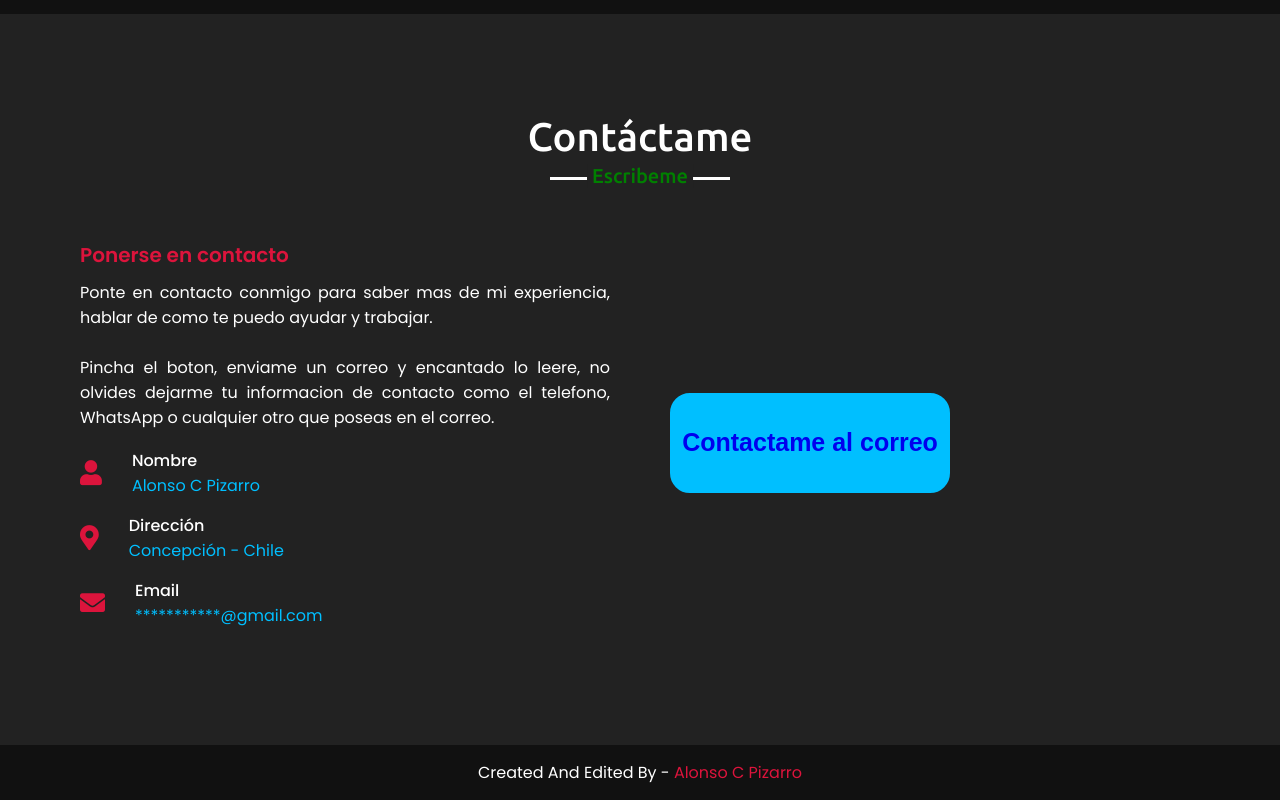
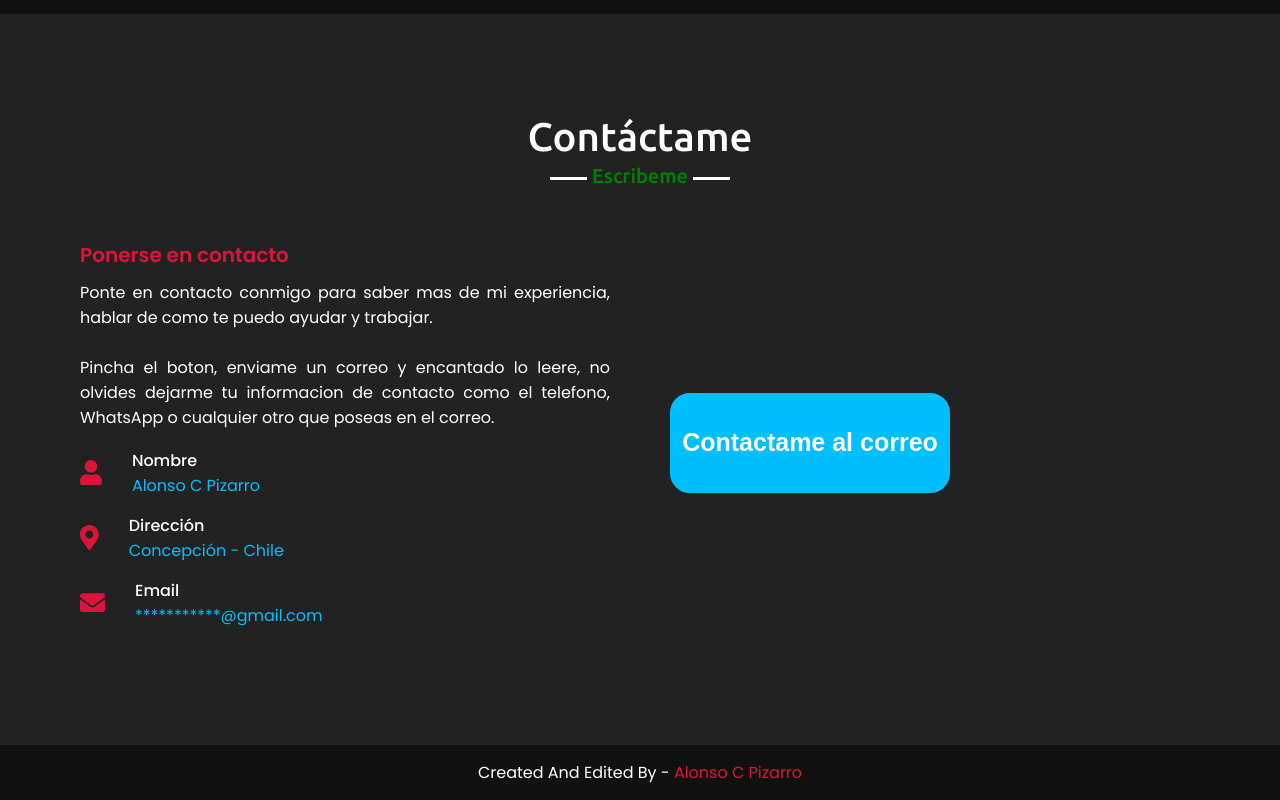
Before and after one commit to alonsocuevas/dev, a plain HTML site: page index.html in a window 1280 px wide. Shown: the part 3559-4359 px from the top of the page. Drawn offline with nearby package versions, Linux system fonts and the light colour scheme.

Commit message:
color letra de ultimo boton

```diff
--- a/index.html
+++ b/index.html
@@ -248,7 +248,7 @@
                 <div class="column right">
                     <form action="#">
                         <div class="button-area">
-                            <button type="submit"><a href="mailto:alonsocuevaspizarro@gmail.com?Subject=Interesado%20en%20contactarte">Contactame al correo</a></button>
+                            <button type="submit"><a href="mailto:alonsocuevaspizarro@gmail.com?Subject=Interesado%20en%20contactarte" style="color:white">Contactame al correo</a></button>
                         </div>
                     </form>
                 </div>
```
